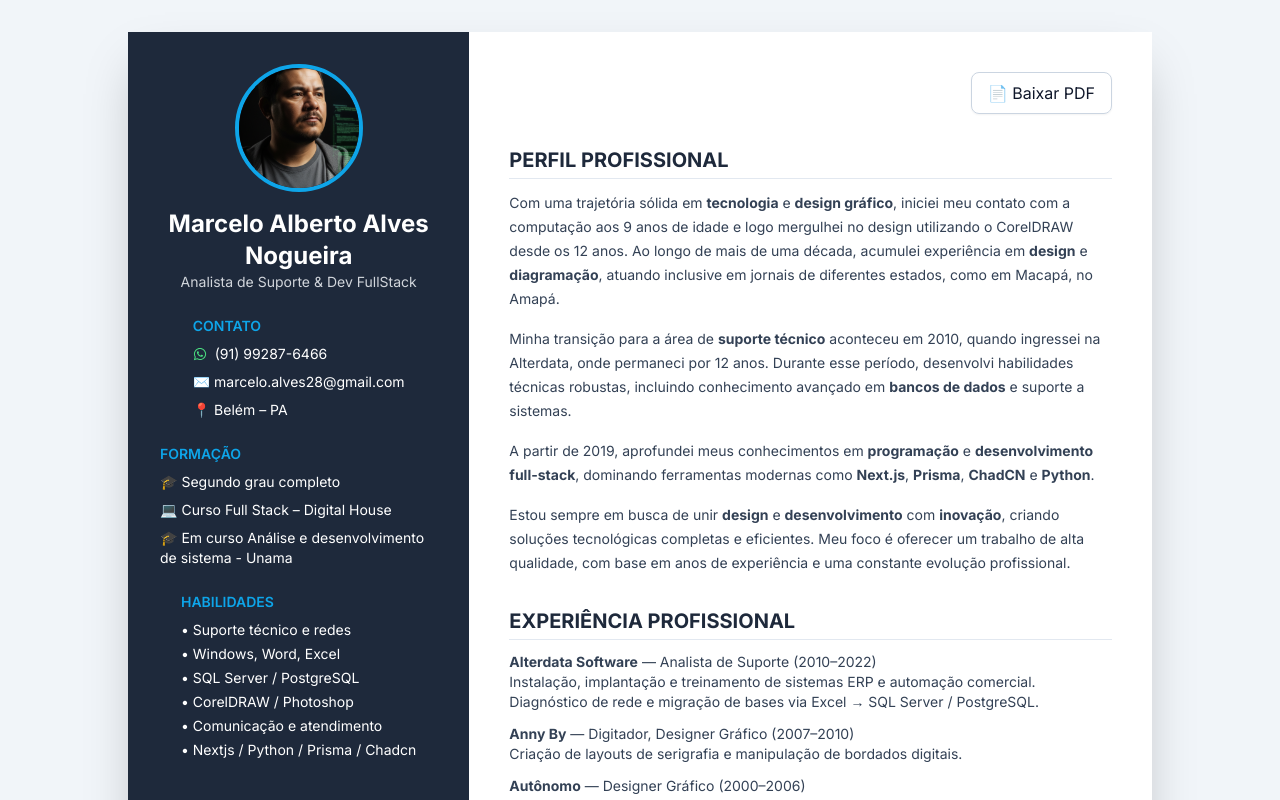
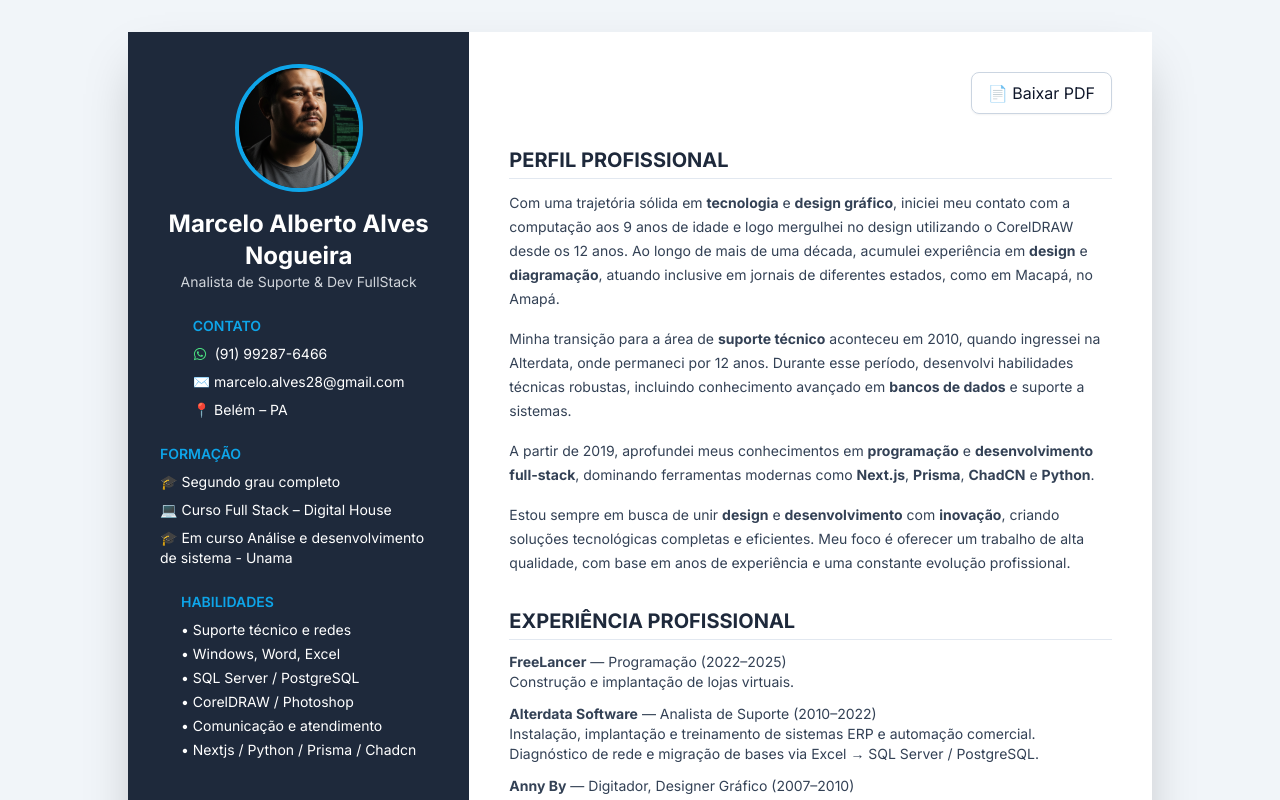
Before and after one commit to AlvesBelem/curriculum_vitae, a Next.js app: page / in a window 1280 px wide. Shown: the top 800 px of the page. Built offline with nearby package versions, Linux system fonts and the light colour scheme.

Commit message:
add novo trabalho

```diff
--- a/app/page.jsx
+++ b/app/page.jsx
@@ -187,6 +187,12 @@ export default function Page() {
                 </h2>
                 <ul className="text-sm text-slate-700 space-y-3">
                   <li>
+                    <strong>FreeLancer</strong> — Programação
+                    (2022–2025)
+                    <br />
+                    Construção e implantação de lojas virtuais.
+                  </li>
+                  <li>
                     <strong>Alterdata Software</strong> — Analista de Suporte
                     (2010–2022)
                     <br />
```
